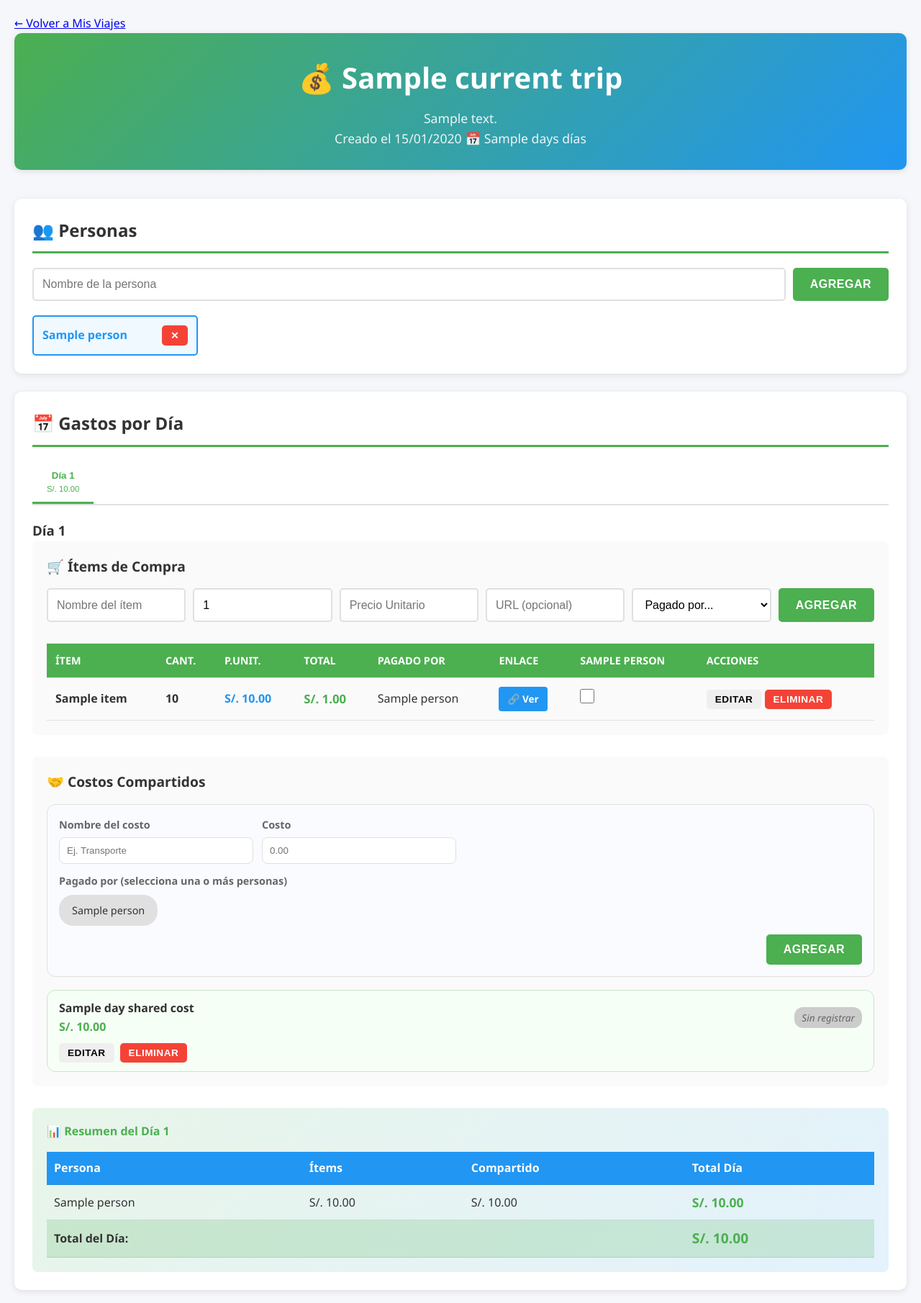
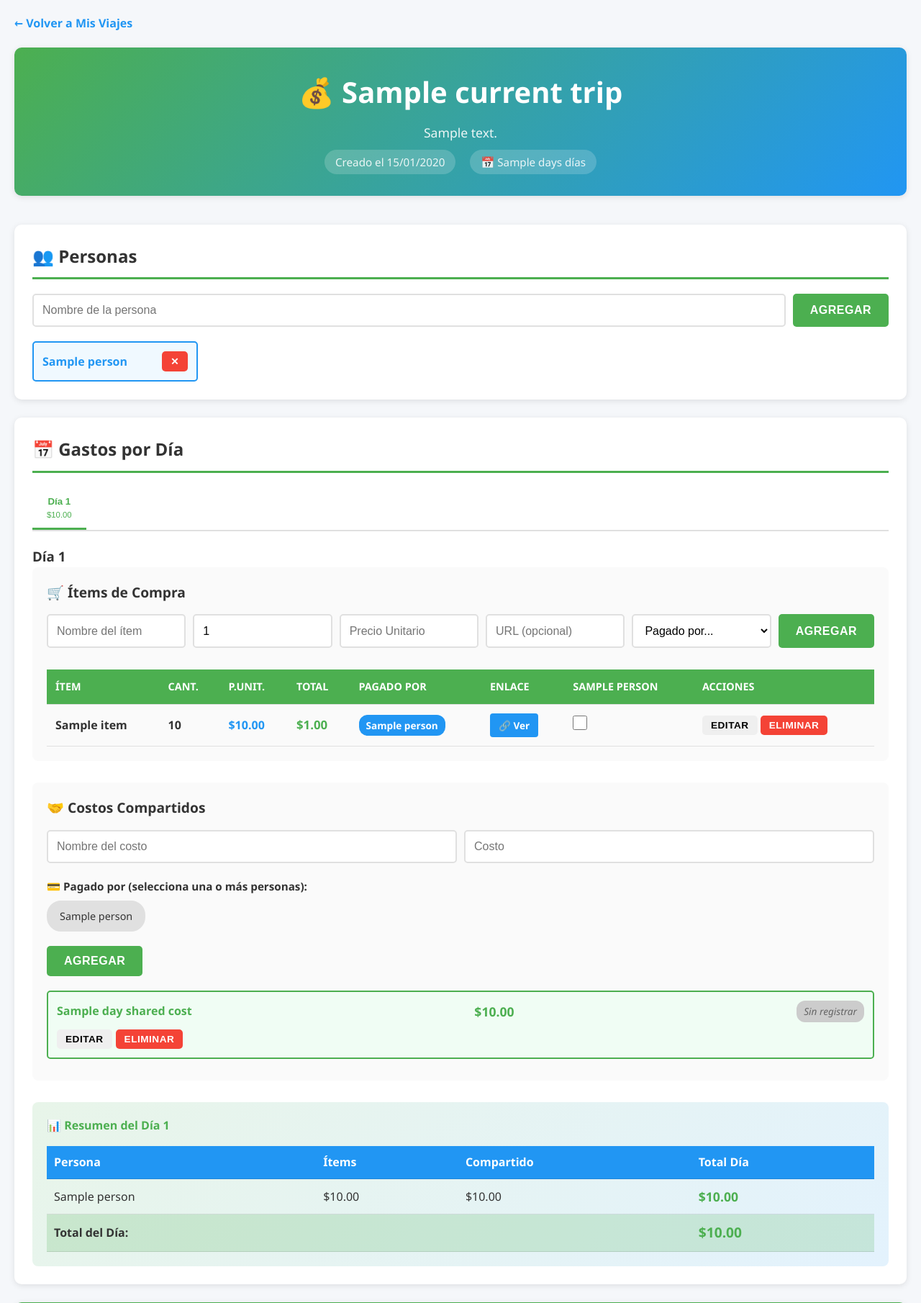
Before and after one commit to YvanPB21/TravelExpenses, a Flask app: template templates/trip_detail.html in a window 1280 px wide. Shown: the top 1810 px of the page at 72% size. Run offline with Flask 3, Linux system fonts and the light colour scheme; the template is opened without the code that fills it: most values are stand-ins (such as "Sample title", 1, 10 or a date in 2020).

Commit message:
Revert "Refactor shared costs section in trip detail page for improved layout and styling; update currency format to use S/."
This reverts commit 3123e5e6ee27f7500b4d8375d9c9154cea5a0755.

```diff
--- a/static/style.css
+++ b/static/style.css
@@ -859,86 +859,396 @@ header p {
     margin: 10px 0;
 }
 
-.shared-costs-form {
-    margin-bottom: 18px;
+@keyframes slideIn {
+    from {
+        transform: translateX(400px);
+        opacity: 0;
+    }
+    to {
+        transform: translateX(0);
+        opacity: 1;
+    }
 }
 
-.shared-cost-form {
-    display: grid;
-    grid-template-columns: repeat(auto-fit, minmax(220px, 1fr));
-    gap: 12px;
-    align-items: end;
-    padding: 16px;
-    background: #f9fbff;
-    border: 1px solid var(--border-color);
-    border-radius: 12px;
+@keyframes slideOut {
+    from {
+        transform: translateX(0);
+        opacity: 1;
+    }
+    to {
+        transform: translateX(400px);
+        opacity: 0;
+    }
 }
 
-.shared-cost-fields {
-    display: flex;
-    flex-direction: column;
-    gap: 6px;
+/* Breadcrumb */
+.breadcrumb {
+    margin-bottom: 20px;
 }
 
-.field-label {
-    font-size: 0.9rem;
+.breadcrumb a {
+    color: var(--secondary-color);
+    text-decoration: none;
     font-weight: 600;
-    color: var(--text-light);
+    transition: color 0.3s;
 }
 
-.shared-cost-form input[type="text"],
-.shared-cost-form input[type="number"] {
-    width: 100%;
-    padding: 10px;
-    border: 1px solid var(--border-color);
-    border-radius: 8px;
+.breadcrumb a:hover {
+    color: var(--primary-color);
 }
 
-.shared-cost-chips {
-    grid-column: 1 / -1;
+.trip-info-header {
+    opacity: 0.9;
+    font-size: 0.95em;
+    margin-top: 10px;
     display: flex;
-    flex-direction: column;
-    gap: 8px;
+    gap: 20px;
+    justify-content: center;
+    flex-wrap: wrap;
 }
 
-.shared-cost-action {
-    grid-column: 1 / -1;
-    display: flex;
-    justify-content: flex-end;
+.trip-date-header, .trip-days-header {
+    background: rgba(255, 255, 255, 0.2);
+    padding: 5px 15px;
+    border-radius: 20px;
 }
 
-.shared-cost-card {
-    border: 1px solid #c8e6c9;
-    border-radius: 12px;
-    padding: 12px 16px;
-    background: #f6fff6;
-    display: flex;
-    flex-direction: column;
-    gap: 10px;
+/* Estilos para viajes */
+.trip-create-card {
+    background: linear-gradient(135deg, #e3f2fd, #f3e5f5);
+    border: 2px solid var(--secondary-color);
 }
 
-.shared-cost-card__main {
+.trip-form input[type="text"] {
+    flex: 2;
+    min-width: 250px;
+}
+
+.days-input {
+    flex: 0.5;
+    min-width: 80px;
+}
+
+.description-input {
+    flex: 1.5;
+}
+
+.trip-info {
+    margin: 10px 0;
+}
+
+.trip-days {
+    display: inline-block;
+    background: #e3f2fd;
+    color: var(--secondary-color);
+    padding: 4px 12px;
+    border-radius: 15px;
+    font-size: 0.9em;
+    font-weight: 600;
+}
+
+.trips-grid {
+    display: grid;
+    grid-template-columns: repeat(auto-fill, minmax(300px, 1fr));
+    gap: 20px;
+    margin-top: 20px;
+}
+
+.trip-card {
+    background: white;
+    border: 2px solid var(--border-color);
+    border-radius: 10px;
+    padding: 20px;
+    transition: all 0.3s;
+}
+
+.trip-card:hover {
+    border-color: var(--primary-color);
+    box-shadow: var(--shadow-hover);
+    transform: translateY(-5px);
+}
+
+.trip-header {
     display: flex;
     justify-content: space-between;
-    flex-wrap: wrap;
-    gap: 10px;
+    align-items: start;
+    margin-bottom: 10px;
 }
 
-.shared-cost-card__name {
+.trip-header h3 {
+    color: var(--text-dark);
+    font-size: 1.3em;
+    margin: 0;
+    flex: 1;
+}
+
+.trip-date {
+    color: var(--text-light);
+    font-size: 0.85em;
+    white-space: nowrap;
+    margin-left: 10px;
+}
+
+.trip-description {
+    color: var(--text-light);
+    margin: 10px 0;
+    font-size: 0.95em;
+}
+
+.trip-actions {
+    display: flex;
+    gap: 10px;
+    margin-top: 15px;
+}
+
+.trip-actions .btn {
+    flex: 1;
+}
+
+/* Estado vacío */
+.empty-state {
+    text-align: center;
+    padding: 60px 20px;
+}
+
+.empty-icon {
+    font-size: 5em;
+    margin-bottom: 20px;
+    opacity: 0.5;
+}
+
+.empty-state h3 {
+    color: var(--text-dark);
+    margin-bottom: 10px;
+}
+
+.empty-state p {
+    color: var(--text-light);
+    font-size: 1.1em;
+}
+
+/* Tarjeta de información */
+.info-card {
+    background: linear-gradient(135deg, #fff8e1, #e8f5e9);
+}
+
+.info-grid {
+    display: grid;
+    grid-template-columns: repeat(auto-fit, minmax(200px, 1fr));
+    gap: 20px;
+    margin-top: 20px;
+}
+
+.info-item {
+    display: flex;
+    gap: 15px;
+    align-items: start;
+}
+
+.info-number {
+    background: var(--primary-color);
+    color: white;
+    width: 40px;
+    height: 40px;
+    border-radius: 50%;
+    display: flex;
+    align-items: center;
+    justify-content: center;
     font-weight: 700;
+    font-size: 1.2em;
+    flex-shrink: 0;
+}
+
+.info-content h4 {
     color: var(--text-dark);
+    margin-bottom: 5px;
+}
+
+.info-content p {
+    color: var(--text-light);
+    font-size: 0.9em;
     margin: 0;
 }
 
-.shared-cost-card__amount {
-    font-weight: 700;
-    color: var(--primary-color);
+/* Estilos para "Pagado por" */
+.paid-by-cell {
+    text-align: center;
 }
 
-.shared-cost-card__actions {
+.paid-by-badge {
+    display: inline-block;
+    background: #2196F3;
+    color: white;
+    padding: 4px 10px;
+    border-radius: 12px;
+    font-size: 0.85em;
+    font-weight: 600;
+}
+
+.no-paid {
+    color: #999;
+}
+
+/* Tabla de Pagos */
+.payments-card {
+    background: linear-gradient(135deg, #fff9e6, #e8f5e9);
+    border: 2px solid #FFC107;
+}
+
+.payments-table {
+    width: 100%;
+    border-collapse: collapse;
+    margin-bottom: 20px;
+}
+
+.payments-table th,
+.payments-table td {
+    padding: 12px;
+    text-align: left;
+    border-bottom: 1px solid rgba(0, 0, 0, 0.1);
+}
+
+.payments-table th {
+    background: #FFC107;
+    color: #000;
+    font-weight: 600;
+    text-transform: uppercase;
+    font-size: 0.9em;
+}
+
+.paid-cell {
+    color: #2196F3;
+    font-weight: 600;
+}
+
+.owes-cell {
+    color: #FF5722;
+    font-weight: 600;
+}
+
+.balance-cell {
+    font-weight: 700;
+    font-size: 1.1em;
+    text-align: center;
+}
+
+.balance-positive {
+    color: #4CAF50;
+    font-size: 1.2em;
+}
+
+.balance-negative {
+    color: #f44336;
+    font-size: 1.2em;
+}
+
+.balance-zero {
+    color: #757575;
+}
+
+.balance-hint {
+    display: block;
+    font-size: 0.75em;
+    font-weight: normal;
+    opacity: 0.8;
+    margin-top: 2px;
+}
+
+.payments-explanation {
+    background: white;
+    padding: 20px;
+    border-radius: 8px;
+    border-left: 4px solid #FFC107;
+}
+
+.payments-explanation h4 {
+    margin: 0 0 15px 0;
+    color: #F57C00;
+}
+
+.payments-explanation ul {
+    margin: 0;
+    padding-left: 20px;
+}
+
+.payments-explanation li {
+    margin-bottom: 10px;
+    line-height: 1.6;
+}
+
+.payments-explanation strong {
+    color: #000;
+}
+
+/* Loader/Spinner Global */
+.loader-overlay {
+    position: fixed;
+    top: 0;
+    left: 0;
+    width: 100%;
+    height: 100%;
+    background: rgba(0, 0, 0, 0.5);
+    display: none;
+    justify-content: center;
+    align-items: center;
+    z-index: 10000;
+    backdrop-filter: blur(3px);
+}
+
+.loader-overlay.show {
     display: flex;
-    gap: 8px;
-    flex-wrap: wrap;
+}
+
+.loader-container {
+    background: white;
+    padding: 30px 40px;
+    border-radius: 15px;
+    box-shadow: 0 10px 40px rgba(0, 0, 0, 0.3);
+    text-align: center;
+}
+
+.loader-spinner {
+    width: 50px;
+    height: 50px;
+    border: 5px solid #f3f3f3;
+    border-top: 5px solid var(--primary-color);
+    border-radius: 50%;
+    animation: spin 1s linear infinite;
+    margin: 0 auto 15px;
+}
+
+@keyframes spin {
+    0% { transform: rotate(0deg); }
+    100% { transform: rotate(360deg); }
+}
+
+.loader-text {
+    color: var(--text-dark);
+    font-size: 1.1em;
+    font-weight: 600;
+    margin: 0;
+}
+
+/* Botón con loader inline */
+.btn-loading {
+    position: relative;
+    pointer-events: none;
+    opacity: 0.7;
+}
+
+.btn-loading::after {
+    content: "";
+    position: absolute;
+    width: 16px;
+    height: 16px;
+    top: 50%;
+    left: 50%;
+    margin-left: -8px;
+    margin-top: -8px;
+    border: 2px solid transparent;
+    border-top-color: #ffffff;
+    border-radius: 50%;
+    animation: spin 0.6s linear infinite;
 }
 
 /* Responsive */
@@ -977,20 +1287,6 @@ header p {
     .totals-table {
         font-size: 0.9em;
     }
-
-    .shared-cost-form {
-        grid-template-columns: 1fr;
-        padding: 14px;
-    }
-
-    .shared-cost-action {
-        justify-content: stretch;
-    }
-
-    .shared-cost-card__main {
-        flex-direction: column;
-        align-items: flex-start;
-    }
 }
 
 /* Animaciones */
--- a/templates/trip_detail.html
+++ b/templates/trip_detail.html
@@ -185,22 +185,15 @@
                     <!-- Costos Compartidos del día -->
                     <div class="day-section">
                         <h4>🤝 Costos Compartidos</h4>
-                        <div class="shared-costs-form">
-                            <form action="{{ url_for('add_shared_cost') }}" method="POST" class="shared-cost-form">
+                        <form action="{{ url_for('add_shared_cost') }}" method="POST" class="add-form">
                             <input type="hidden" name="trip_id" value="{{ current_trip.id }}">
                             <input type="hidden" name="day" value="{{ day_data.day_number }}">
+                            <input type="text" name="name" placeholder="Nombre del costo" required>
+                            <input type="number" name="cost" placeholder="Costo" step="0.01" min="0.01" required>
 
-                                <div class="shared-cost-fields">
-                                    <label class="field-label" for="shared-name-{{ day_data.day_number }}">Nombre del costo</label>
-                                    <input id="shared-name-{{ day_data.day_number }}" type="text" name="name" placeholder="Ej. Transporte" required>
-                                </div>
-                                <div class="shared-cost-fields">
-                                    <label class="field-label" for="shared-amount-{{ day_data.day_number }}">Costo</label>
-                                    <input id="shared-amount-{{ day_data.day_number }}" type="number" name="cost" placeholder="0.00" step="0.01" min="0.01" required>
-                                </div>
-
-                                <div class="shared-cost-chips">
-                                    <span class="field-label">Pagado por (selecciona una o más personas)</span>
+                            <!-- Chips seleccionables de "Pagado por" -->
+                            <div class="paid-by-chips-container" style="flex: 1 1 100%;">
+                                <label class="paid-by-label">💳 Pagado por (selecciona una o más personas):</label>
                                 <div class="chips-wrapper">
                                     {% for person in persons %}
                                     <label class="chip-person" onclick="toggleChip(this)">
@@ -211,24 +204,19 @@
                                 </div>
                             </div>
 
-                                <div class="shared-cost-action">
                             <button type="submit" class="btn btn-success">Agregar</button>
-                                </div>
                         </form>
-                        </div>
 
                         {% if day_data.day_shared_costs %}
                         <div class="shared-costs-list">
                             {% for sc in day_data.day_shared_costs %}
-                            <div class="shared-cost-card" id="shared-item-{{ sc.id }}">
-                                <div class="shared-cost-card__main">
-                                    <div>
-                                        <p class="shared-cost-card__name">{{ sc.name }}</p>
-                                        <span class="shared-cost-card__amount">S/. {{ "%.2f"|format(sc.cost) }}</span>
-                                    </div>
+                            <div class="shared-cost-item" id="shared-item-{{ sc.id }}">
+                                <div class="shared-cost-info">
+                                    <span class="shared-name">{{ sc.name }}</span>
+                                    <span class="shared-cost">${{ "%.2f"|format(sc.cost) }}</span>
                                     <div class="shared-paid-by">
                                         {% if sc.paid_by_person_ids %}
-                                            <span class="paid-by-label-small">Pagado por:</span>
+                                            <span class="paid-by-label-small">💳</span>
                                             {% for person in persons %}
                                                 {% if person.id in sc.paid_by_person_ids %}
                                                     <span class="paid-by-badge">{{ person.name }}</span>
@@ -239,10 +227,10 @@
                                         {% endif %}
                                     </div>
                                 </div>
-                                <div class="shared-cost-card__actions">
+                                <div class="shared-cost-actions">
                                     <button type="button" class="btn btn-secondary btn-small" onclick="toggleEditShared({{ sc.id }})">Editar</button>
-                                    <form action="{{ url_for('remove_shared_cost', trip_id=current_trip.id, shared_cost_id=sc.id) }}" method="POST" onsubmit="return confirm('¿Eliminar este costo compartido?')">
-                                        <button type="submit" class="btn btn-danger btn-small">Eliminar</button>
+                                    <form action="{{ url_for('remove_shared_cost', trip_id=current_trip.id, shared_cost_id=sc.id) }}" method="POST" style="display: inline;">
+                                        <button type="submit" class="btn btn-danger btn-small" onclick="return confirm('¿Eliminar este costo compartido?')">Eliminar</button>
                                     </form>
                                 </div>
                             </div>
@@ -411,17 +405,17 @@
                             {% for person in persons %}
                             <tr>
                                 <td class="person-name-cell">{{ person.name }}</td>
-                                <td class="paid-cell">S/. {{ "%.2f"|format(payments_summary[person.id].total_paid) }}</td>
-                                <td class="owes-cell">S/. {{ "%.2f"|format(payments_summary[person.id].total_owes) }}</td>
+                                <td class="paid-cell">${{ "%.2f"|format(payments_summary[person.id].total_paid) }}</td>
+                                <td class="owes-cell">${{ "%.2f"|format(payments_summary[person.id].total_owes) }}</td>
                                 <td class="balance-cell {% if payments_summary[person.id].balance > 0 %}positive{% elif payments_summary[person.id].balance < 0 %}negative{% else %}zero{% endif %}">
                                     {% if payments_summary[person.id].balance > 0 %}
-                                        <span class="balance-positive">+S/. {{ "%.2f"|format(payments_summary[person.id].balance) }}</span>
+                                        <span class="balance-positive">+${{ "%.2f"|format(payments_summary[person.id].balance) }}</span>
                                         <small class="balance-hint">Le deben</small>
                                     {% elif payments_summary[person.id].balance < 0 %}
-                                        <span class="balance-negative">-S/. {{ "%.2f"|format(payments_summary[person.id].balance|abs) }}</span>
+                                        <span class="balance-negative">-${{ "%.2f"|format(payments_summary[person.id].balance|abs) }}</span>
                                         <small class="balance-hint">Debe</small>
                                     {% else %}
-                                        <span class="balance-zero">S/. 0.00</span>
+                                        <span class="balance-zero">$0.00</span>
                                         <small class="balance-hint">A mano</small>
                                     {% endif %}
                                 </td>
@@ -610,7 +604,7 @@
                     if (label && value) {
                         for (const [key, val] of Object.entries(verificationValues)) {
                             if (label.textContent.includes(key)) {
-                                value.textContent = `S/. ${val.toFixed(2)}`;
+                                value.textContent = `$${val.toFixed(2)}`;
                                 if (key === 'Diferencia') {
                                     value.className = 'verification-value ' + (summary.is_balanced ? 'balanced' : 'unbalanced');
                                 }
@@ -646,9 +640,9 @@
                             if (rows[idx]) {
                                 const cells = rows[idx].querySelectorAll('td');
                                 if (cells.length >= 4) {
-                                    cells[1].textContent = `S/. ${amounts.items_total.toFixed(2)}`;
-                                    cells[2].textContent = `S/. ${amounts.shared_total.toFixed(2)}`;
-                                    cells[3].textContent = `S/. ${amounts.total.toFixed(2)}`;
+                                    cells[1].textContent = `$${amounts.items_total.toFixed(2)}`;
+                                    cells[2].textContent = `$${amounts.shared_total.toFixed(2)}`;
+                                    cells[3].textContent = `$${amounts.total.toFixed(2)}`;
                                 }
                             }
                             idx++;
```
Also changed, not shown: other parts of templates/trip_detail.html (+35 -29 lines). Lines whose indentation alone changed are shown as unchanged.
